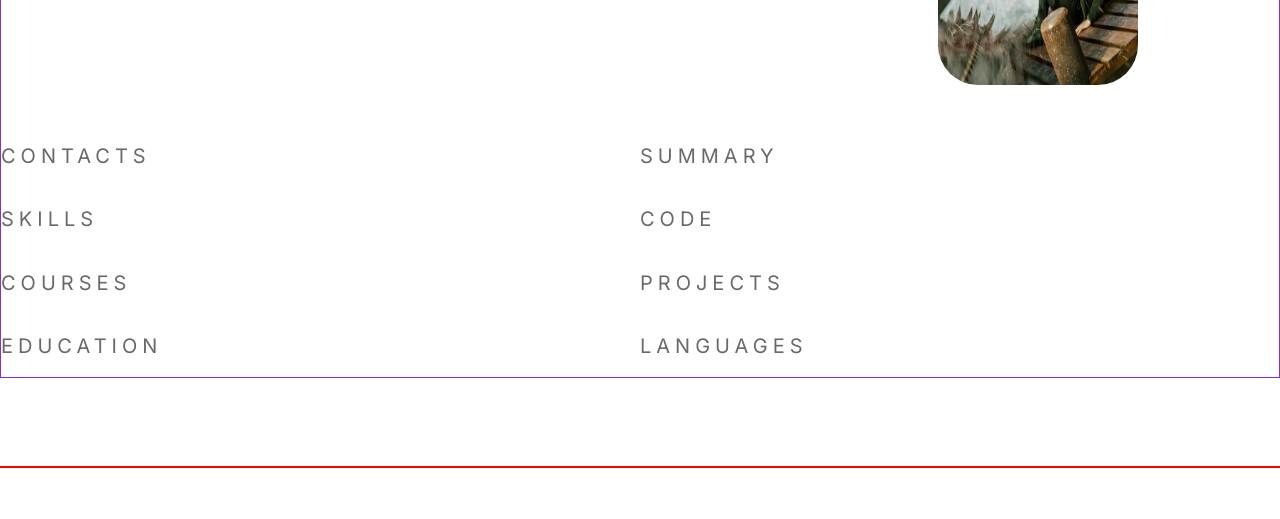
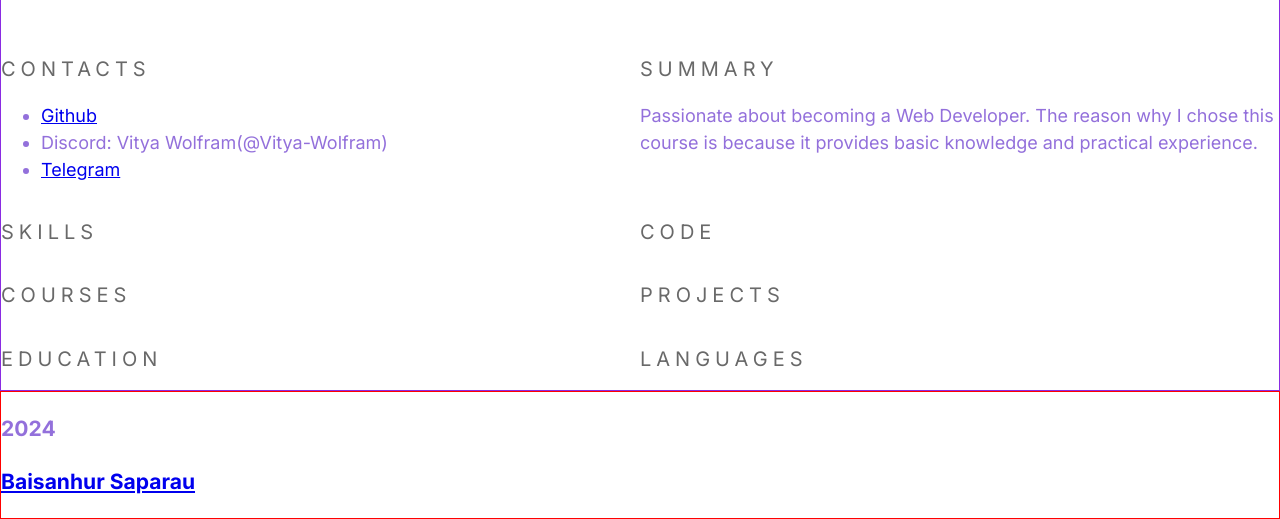
Before and after one commit to Vitya-Wolfram/rsschool-cv, a plain HTML site: page index.html in a window 1280 px wide. Shown: the part 332-851 px from the top of the page. Before the commit the page ends 800 px from the top, so only its background shows below. Drawn offline with Linux system fonts and the light colour scheme.

Commit message:
feat: add unorded list on contact section and summary

```diff
--- a/index.html
+++ b/index.html
@@ -56,9 +56,25 @@
         </section>
         <section class="section" id="contacts">
           <h2 class="section-title">contacts</h2>
+          <ul class="profile-link-list">
+            <li>
+              <a href="https://github.com/Vitya-Wolfram" class="profile-link"
+                >Github</a
+              >
+            </li>
+            <li>Discord: Vitya Wolfram(@Vitya-Wolfram)</li>
+            <li>
+              <a href="https://t.me/sapbais" class="profile-link">Telegram</a>
+            </li>
+          </ul>
         </section>
         <section class="section" id="summary">
           <h2 class="section-title">summary</h2>
+          <p>
+            Passionate about becoming a Web Developer. The reason why I chose
+            this course is because it provides basic knowledge and practical
+            experience.
+          </p>
         </section>
         <section class="section" id="skills">
           <h2 class="section-title">skills</h2>
@@ -81,7 +97,12 @@
       </div>
     </main>
     <footer class="footer">
-      <div class="container"></div>
+      <div class="container footer-container">
+        <h3>2024</h3>
+        <h3>
+          <a href="https://github.com/Vitya-Wolfram">Baisanhur Saparau</a>
+        </h3>
+      </div>
     </footer>
   </body>
 </html>
```
